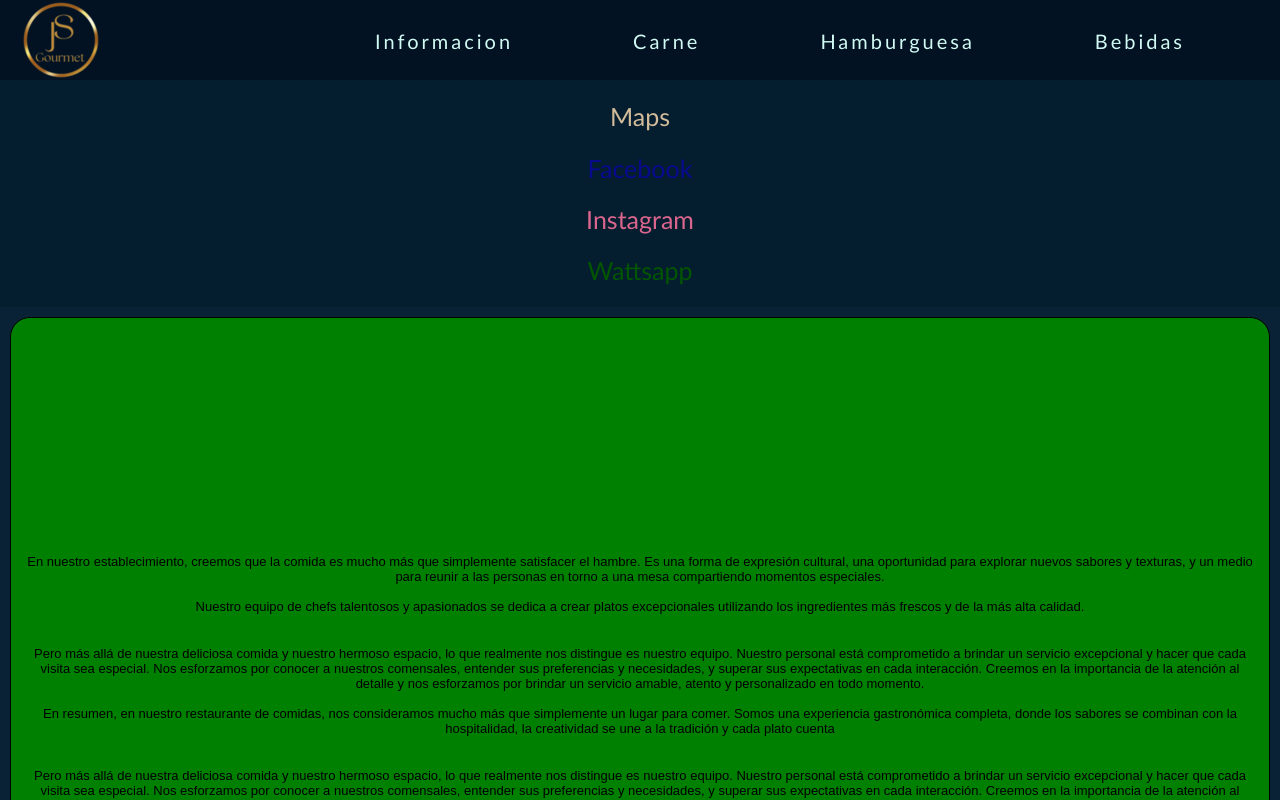
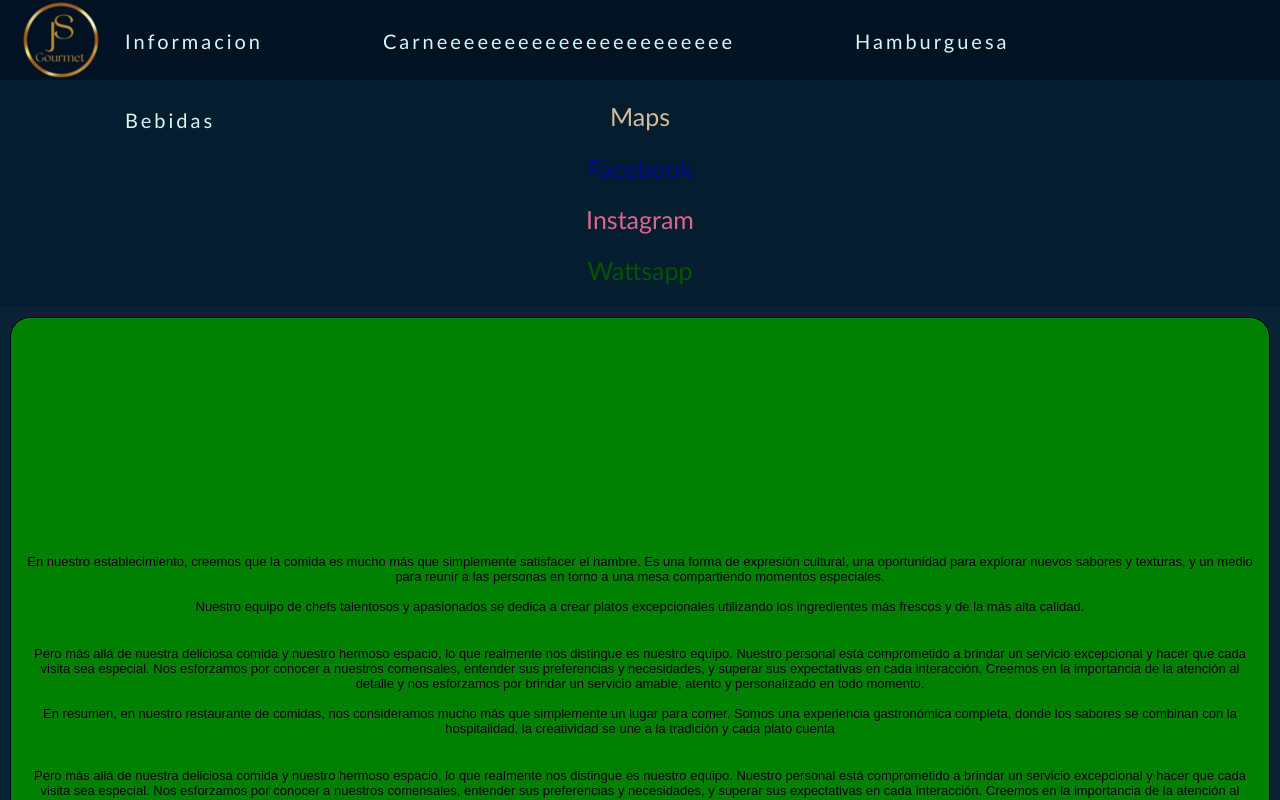
Before and after one commit to santiagomr2708/FinalDW, a React (Create React App) app in the folder proyectodw/: page / in a window 1280 px wide. Shown: the top 800 px of the page. Built offline with nearby package versions, Linux system fonts and the light colour scheme; the HTML template or start-up script is replaced by a standard one.

Commit message:
fitst commit

```diff
--- a/proyectodw/src/componentes/Navbar.js
+++ b/proyectodw/src/componentes/Navbar.js
@@ -16,7 +16,7 @@
       <nav>
         <ul className="container">
           <div className="container-logo">
-              <Imagen className="logo" descripcion='' imageUrl={logo} />
+            <Imagen className="logo" descripcion='' imageUrl={logo} />
           </div>
 
           <ul className={`links ${isOpen ? 'active' : ''}`}>
@@ -24,13 +24,13 @@
               <Link to="/">Informacion</Link>
             </li>
             <li className="link">
-              <Link to="/Empresa">Carne</Link>
+              <Link to="/Empresa">Carneeeeeeeeeeeeeeeeeeeeee</Link>
             </li>
             <li className="link">
               <Link to="/Contacto">Hamburguesa</Link>
             </li>
             <li className="link">
-              <Link to="/Conocenos">Bebidas</Link>
+              <Link to="/Conocenos">Bebidas </Link>
             </li>
 
 
--- a/proyectodw/src/pages/Conosenos.js
+++ b/proyectodw/src/pages/Conosenos.js
@@ -8,6 +8,7 @@
 
                 <Funciones3 />
 
+
             </div>
         )
     }
```
Also changed, not shown: proyectodw/src/pages/Inicio.js (indentation only). Lines whose indentation alone changed are shown as unchanged.
